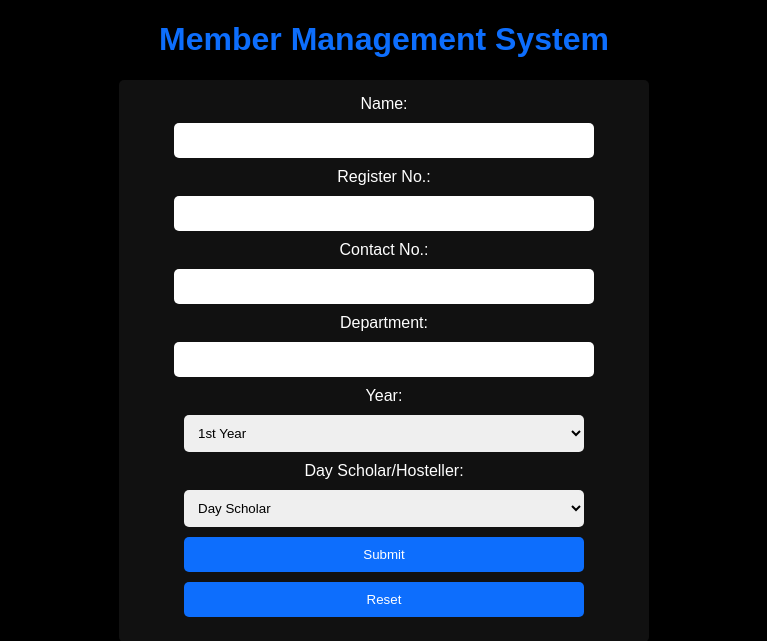
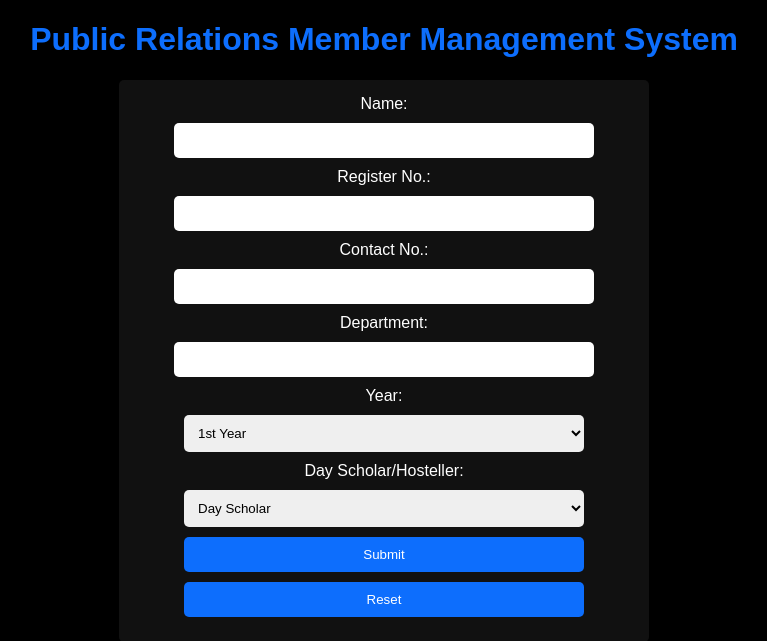
Before and after one commit to Ramanujam33/Public-Relations, a Flask app: page / in a window 1280 px wide. Shown: the top 641 px of the page, without its empty margins (256-1023 px from the left). Run offline with Flask 3, Linux system fonts and the light colour scheme; data comes from the database, SQL or seed files in the repository.

Commit message:
Title changed

```diff
--- a/templates/index.html
+++ b/templates/index.html
@@ -8,7 +8,7 @@
 </head>
 <body>
     <div class="container">
-        <h1>Member Management System</h1>
+        <h1>Public Relations Member Management System</h1>
         <form method="POST">
             <input type="hidden" name="member_id" id="member_id">
             <label for="name">Name:</label>
```
Also changed, not shown: members.db.
